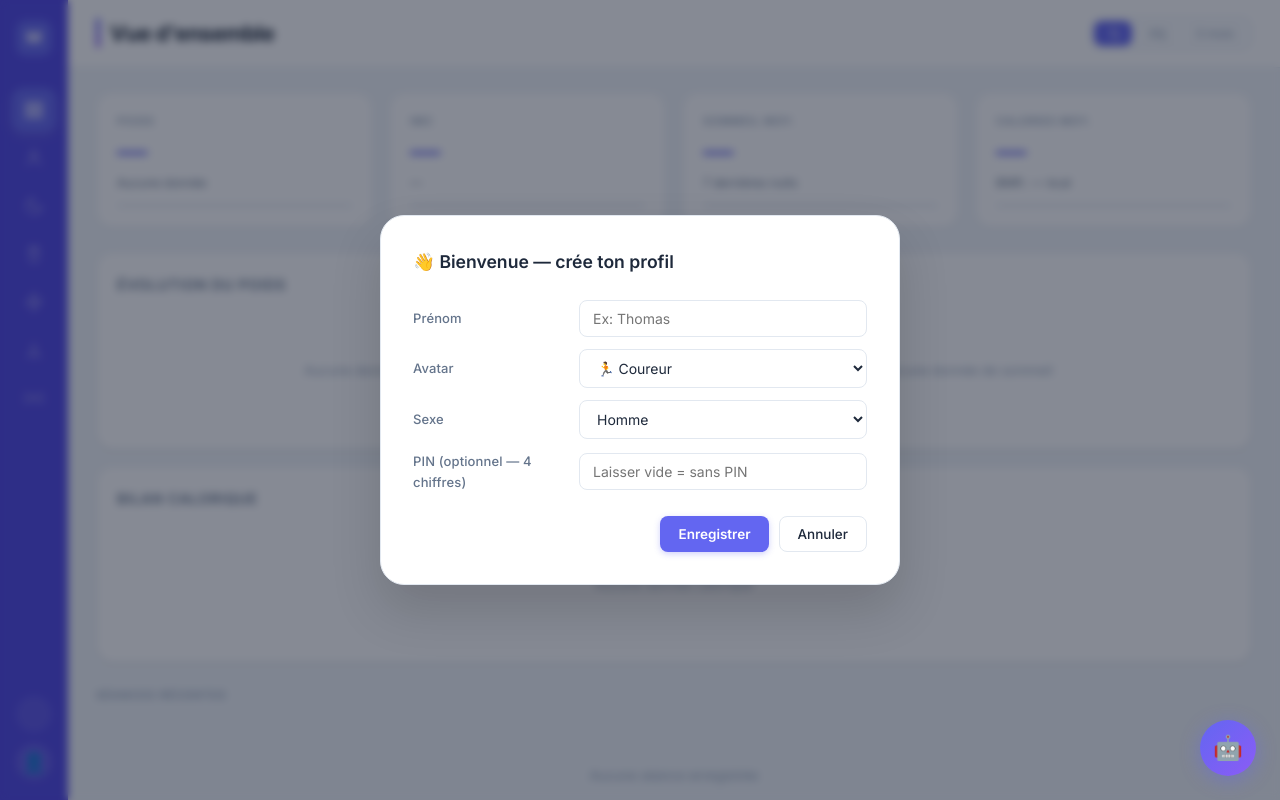
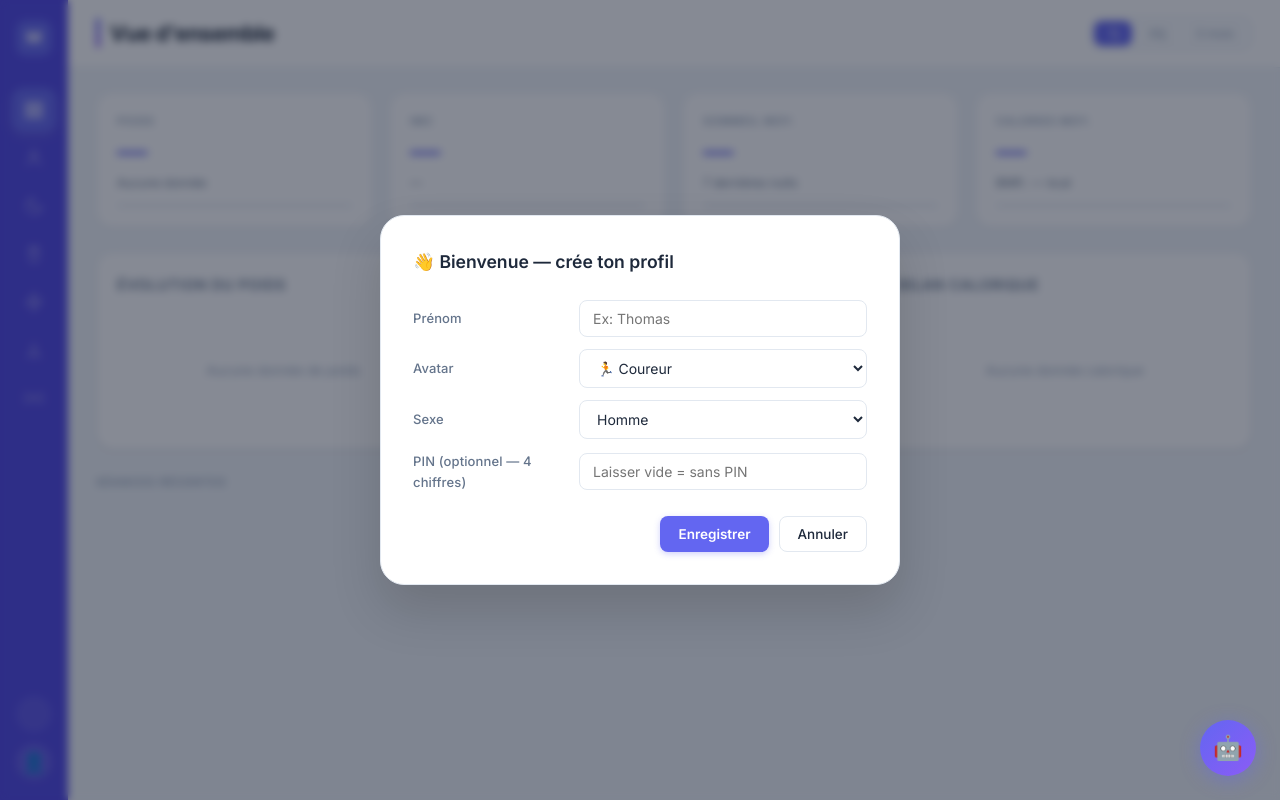
Before and after one commit to Microskins/mon-suivi-sportif, a website: page index.html in a window 1280 px wide. Drawn offline with nearby package versions, Linux system fonts and the light colour scheme; no server answers.

Commit message:
fix: graphiques sur une ligne

```diff
--- a/index.html
+++ b/index.html
@@ -119,7 +119,7 @@
                     <h3>Phases de sommeil</h3>
                     <canvas id="chartSommeil"></canvas>
                 </div>
-                <div class="chart-card chart-card--full">
+                <div class="chart-card">
                     <h3>Bilan calorique</h3>
                     <canvas id="chartCalories"></canvas>
                 </div>
--- a/style.css
+++ b/style.css
@@ -742,7 +742,7 @@ tr:hover td { background: #fafafa; }
 /* ====== Charts ====== */
 .charts-grid {
     display: grid;
-    grid-template-columns: 1fr 1fr;
+    grid-template-columns: 1fr 1fr 1fr;
     gap: 16px;
     margin-top: 4px;
 }
@@ -1279,7 +1279,6 @@ p.error {
 @media (max-width: 900px) {
     .repas-grid { grid-template-columns: 1fr 1fr; }
     .charts-grid { grid-template-columns: 1fr; }
-    .chart-card--full { grid-column: 1; }
 }
 
 @media (max-width: 640px) {
```
